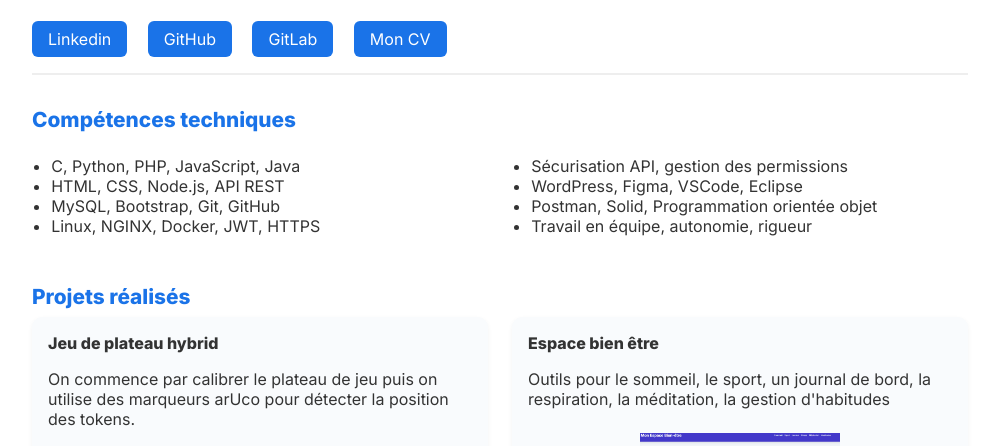
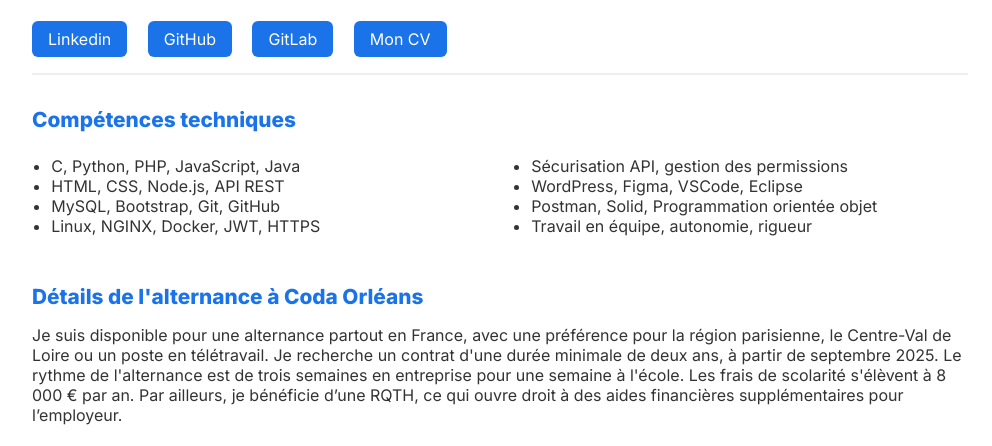
Before and after one commit to remirenard509/porfolio, a plain HTML site: page index.html in a window 1280 px wide. Shown: the part 182-628 px from the top of the page, without its empty margins (140-1132 px from the left). Drawn offline with Linux system fonts and the light colour scheme.

Commit message:
détails alternance

```diff
--- a/index.html
+++ b/index.html
@@ -112,6 +112,13 @@
       </ul>
     </div>
 
+    <h2>Détails de l'alternance à Coda Orléans</h2>
+    <p>Je suis disponible pour une alternance partout en France, avec une préférence pour la région parisienne, le Centre-Val de Loire ou un poste en télétravail.
+       Je recherche un contrat d'une durée minimale de deux ans, à partir de septembre 2025.
+       Le rythme de l'alternance est de trois semaines en entreprise pour une semaine à l'école.
+       Les frais de scolarité s'élèvent à 8 000 € par an. Par ailleurs, je bénéficie d’une RQTH, ce qui ouvre droit à des aides financières supplémentaires pour l’employeur.
+    </p>
+
     <h2>Projets réalisés</h2>
     <div class="project-grid">
 
```
